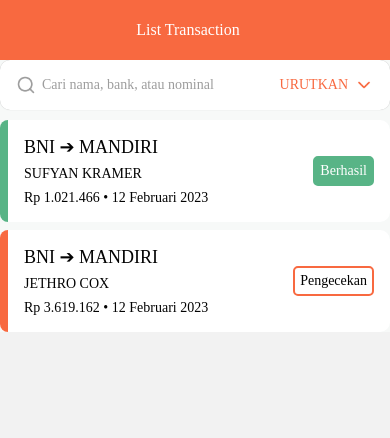
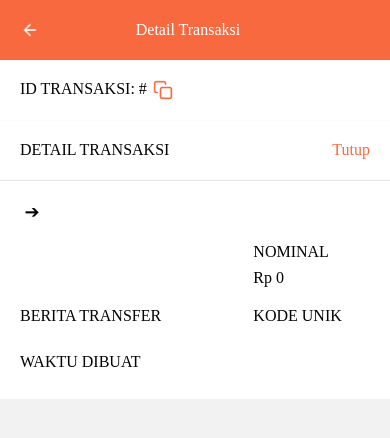
Before and after one commit to anne-hasan/test-flip, a React Native app: screen /DetailTransaction in a window 390 px wide. Shown: the top 438 px of the page. Built offline with nearby package versions, Linux system fonts and the light colour scheme.

Commit message:
fungsi navigasi screen

```diff
--- a/App.tsx
+++ b/App.tsx
@@ -13,23 +13,23 @@
       <NavigationContainer>
         <Stack.Navigator>
           <Stack.Screen
-            name="Transaksi"
+            name="Transaction"
             component={TransactionPage}
             options={{
               header: () =>
                 defaultHeader({
-                  title: 'List Transaction',
+                  title: 'Transaksi',
                   useLeftElement: false,
                 }),
             }}
           />
           <Stack.Screen
-            name="Detail Transaksi"
+            name="DetailTransaction"
             component={DetailTransactionPage}
             options={{
               header: ({navigation}) =>
                 defaultHeader({
-                  title: 'Notifikasi',
+                  title: 'Detail Transaksi',
                   useLeftElement: true,
                   leftPressEvent: () => navigation.goBack(),
                 }),
--- a/app/common/components/navbar.tsx
+++ b/app/common/components/navbar.tsx
@@ -93,7 +93,7 @@
     fontFamily: Fonts.bold,
   },
   navbarIcon: {
-    color: Colors.white,
+    tintColor: Colors.white,
     height: 18,
   },
 });
--- a/app/common/helpers/navigation.tsx
+++ b/app/common/helpers/navigation.tsx
@@ -1,5 +1,6 @@
 import {NavigationContainer} from '@react-navigation/native';
 import {createNativeStackNavigator} from '@react-navigation/native-stack';
+import {Transaction} from '../../features/transaction/data/Transaction';
 import Navbar from '../components/navbar';
 export {NavigationContainer};
 
@@ -13,5 +14,11 @@
     />
   );
 };
+
+export type StackParams = {
+  Transaction: undefined;
+  DetailTransaction: {data: Transaction};
+};
+
 // React Navigation API functions
-export const Stack = createNativeStackNavigator();
+export const Stack = createNativeStackNavigator<StackParams>();
--- a/app/features/transaction/presentation/pages/detail.tsx
+++ b/app/features/transaction/presentation/pages/detail.tsx
@@ -1,30 +1,30 @@
-import React from 'react';
+import React, {useEffect, useState} from 'react';
 import {Image, SafeAreaView, StyleSheet, Text, View} from 'react-native';
 import {Fonts} from '../../../../common/stylesheet/fonts';
 import {Colors} from '../../../../common/stylesheet/colors';
 import {formatCurrency, formatDate} from '../../../../common/helpers/general';
+import {StackParams} from '../../../../common/helpers/navigation';
+import {NativeStackScreenProps} from '@react-navigation/native-stack';
+import {Transaction} from '../../data/Transaction';
 
-function DetailTransactionPage(): JSX.Element {
-  const data = {
-    id: 'FT57863',
-    amount: 1021466,
-    uniqueCode: 469,
-    status: 'SUCCESS',
-    statusDesc: 'Berhasil',
-    senderBank: 'bni',
-    accountNumber: '9631095936',
-    beneficiaryName: 'Sufyan Kramer',
-    beneficiaryBank: 'mandiri',
-    remark: 'sample remark',
-    createdAt: '2023-02-12 13:34:17',
-    completedAt: '2023-02-12 13:34:17',
-    fee: 0,
-  };
+type Props = NativeStackScreenProps<StackParams, 'DetailTransaction'>;
+
+function DetailTransactionPage({route}: Props): JSX.Element {
+  const [data, setData] = useState<Transaction | null>(null);
+
+  useEffect(() => {
+    const {params} = route;
+    if (params) {
+      if (params.data) {
+        setData(params.data);
+      }
+    }
+  }, [route]);
 
   return (
     <SafeAreaView style={styles.container}>
       <View style={styles.section}>
-        <Text style={styles.title}>ID TRANSAKSI: #{data.id}</Text>
+        <Text style={styles.title}>ID TRANSAKSI: #{data?.id}</Text>
         <Image
           source={require('../../../../../assets/icons/copy.png')}
           style={styles.iconPaste}
@@ -39,34 +39,39 @@
       </View>
       <View style={styles.detailSection}>
         <Text style={styles.detailTitle}>
-          {data.senderBank.toUpperCase()} ➔ {data.beneficiaryBank.toUpperCase()}
+          {data?.senderBank.toUpperCase()} ➔{' '}
+          {data?.beneficiaryBank.toUpperCase()}
         </Text>
         <View style={styles.detailRow}>
           <View style={{flex: 2}}>
             <Text style={styles.title}>
-              {data.beneficiaryName.toUpperCase()}
+              {data?.beneficiaryName.toUpperCase()}
             </Text>
-            <Text style={styles.desc}>{data.accountNumber}</Text>
+            <Text style={styles.desc}>{data?.accountNumber}</Text>
           </View>
           <View style={{flex: 1}}>
             <Text style={styles.title}>NOMINAL</Text>
-            <Text style={styles.desc}>Rp {formatCurrency(data.amount)}</Text>
+            <Text style={styles.desc}>
+              Rp {data?.amount ? formatCurrency(data?.amount) : '0'}
+            </Text>
           </View>
         </View>
         <View style={styles.detailRow}>
           <View style={{flex: 2}}>
             <Text style={styles.title}>BERITA TRANSFER</Text>
-            <Text style={styles.desc}>{data.remark}</Text>
+            <Text style={styles.desc}>{data?.remark}</Text>
           </View>
           <View style={{flex: 1}}>
             <Text style={styles.title}>KODE UNIK</Text>
-            <Text style={styles.desc}>{data.uniqueCode}</Text>
+            <Text style={styles.desc}>{data?.uniqueCode}</Text>
           </View>
         </View>
         <View style={[styles.detailRow, {marginBottom: 0}]}>
           <View style={{flex: 2}}>
             <Text style={styles.title}>WAKTU DIBUAT</Text>
-            <Text style={styles.desc}>{formatDate(data.createdAt)}</Text>
+            <Text style={styles.desc}>
+              {data?.createdAt ? formatDate(data?.createdAt) : ''}
+            </Text>
           </View>
           <View style={{flex: 1}} />
         </View>
--- a/app/features/transaction/presentation/pages/index.tsx
+++ b/app/features/transaction/presentation/pages/index.tsx
@@ -10,16 +10,16 @@
 import {Item, ListSeparator} from './list_item';
 import {Searchbar} from '../../../../common/components/searchbar';
 import {Sort} from '../../../../common/components/sort';
+import {NativeStackScreenProps} from '@react-navigation/native-stack';
+import {StackParams} from '../../../../common/helpers/navigation';
 
 function getListData() {}
 function sortListData(field: string, type: string) {}
 function filterListData(keyword: string) {}
 
-const renderItem: ListRenderItem<Transaction> = ({item}) => (
-  <Item data={item} />
-);
+type Props = NativeStackScreenProps<StackParams, 'Transaction'>;
 
-function TransactionPage({navigation}): JSX.Element {
+function TransactionPage({route, navigation}: Props): JSX.Element {
   const listData = [
     {
       id: 'FT57863',
@@ -80,6 +80,18 @@
       type: 'ASC',
     },
   ];
+
+  const renderItem: ListRenderItem<Transaction> = ({item}) => (
+    <Item
+      data={item}
+      onPress={() =>
+        navigation.navigate('DetailTransaction', {
+          data: item,
+        })
+      }
+    />
+  );
+
   return (
     <SafeAreaView style={styles.container}>
       <Searchbar
--- a/app/features/transaction/presentation/pages/list_item.tsx
+++ b/app/features/transaction/presentation/pages/list_item.tsx
@@ -4,6 +4,27 @@
 import {Colors} from '../../../../common/stylesheet/colors';
 import {Fonts} from '../../../../common/stylesheet/fonts';
 import {Transaction} from '../../data/Transaction';
+
+type Props = {
+  data: Transaction;
+  onPress: () => void;
+};
+
+export const Item = ({data, onPress}: Props) => (
+  <TouchableOpacity style={styles.list} onPress={onPress}>
+    <Indicator status={data.status} />
+    <View style={styles.listBody}>
+      <Text style={styles.bankInfo}>
+        {data.senderBank.toUpperCase()} ➔ {data.beneficiaryBank.toUpperCase()}
+      </Text>
+      <Text style={styles.recipient}>{data.beneficiaryName.toUpperCase()}</Text>
+      <Text style={styles.transactionInfo}>
+        Rp {formatCurrency(data.amount)} • {formatDate(data.createdAt)}
+      </Text>
+    </View>
+    <Label code={data.status} />
+  </TouchableOpacity>
+);
 
 export const Indicator = ({status}: {status: string}) => {
   let indicatorStyle = [styles.indicator, {backgroundColor: Colors.grey}];
@@ -59,22 +80,6 @@
   );
 };
 
-export const Item = ({data}: {data: Transaction}) => (
-  <TouchableOpacity style={styles.list} onPress={() => {}}>
-    <Indicator status={data.status} />
-    <View style={styles.listBody}>
-      <Text style={styles.bankInfo}>
-        {data.senderBank.toUpperCase()} ➔ {data.beneficiaryBank.toUpperCase()}
-      </Text>
-      <Text style={styles.recipient}>{data.beneficiaryName.toUpperCase()}</Text>
-      <Text style={styles.transactionInfo}>
-        Rp {formatCurrency(data.amount)} • {formatDate(data.createdAt)}
-      </Text>
-    </View>
-    <Label code={data.status} />
-  </TouchableOpacity>
-);
-
 export const ListSeparator = () => {
   return <View style={styles.listSeparator} />;
 };
```
